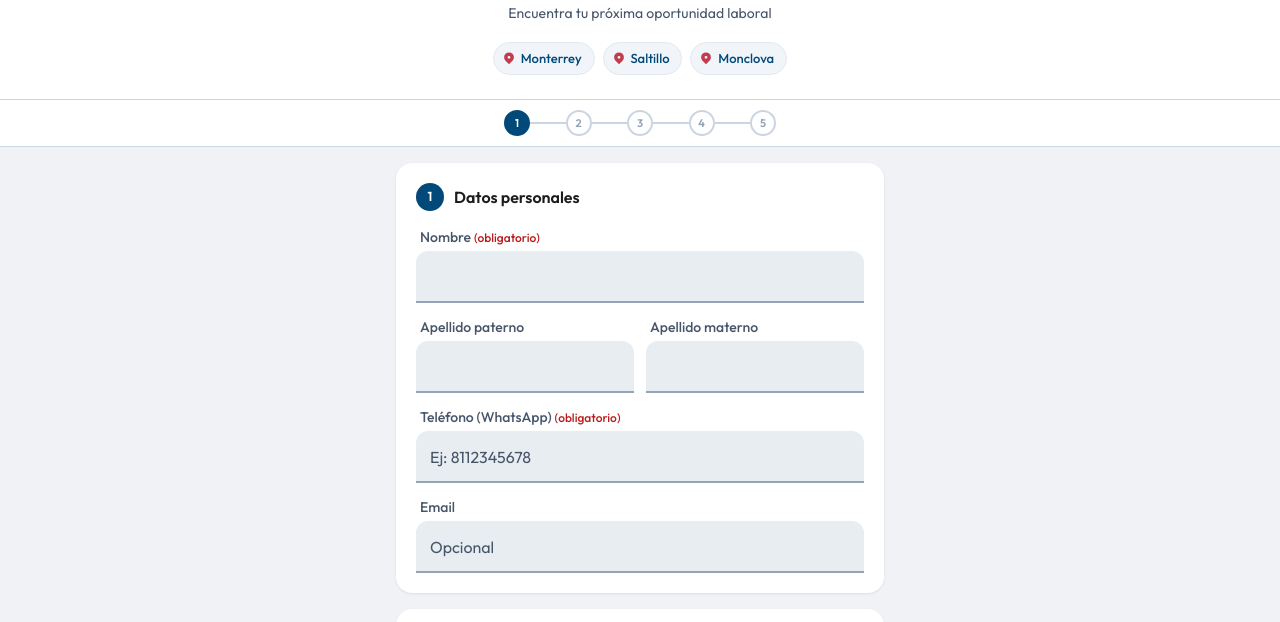
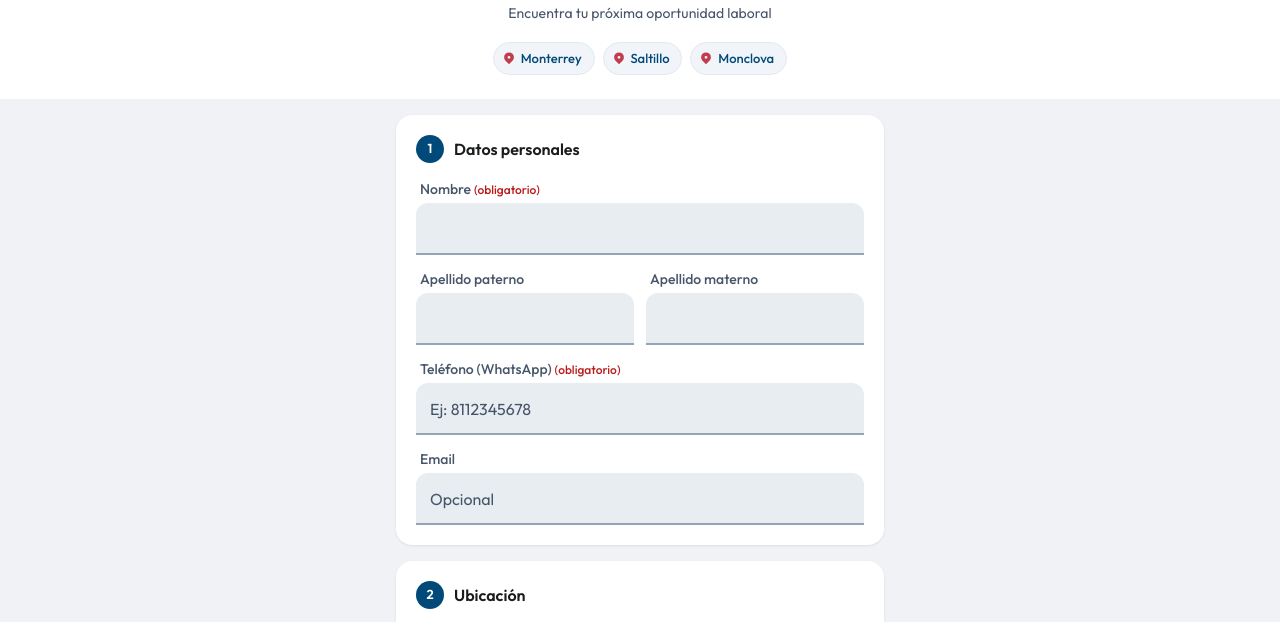
Before and after one commit to jgalazr03/postulaciones_gainco, a website built with Vite: page index.html in a window 1280 px wide. Shown: the part 112-734 px from the top of the page. Built offline with nearby package versions, Linux system fonts and the light colour scheme; no server answers; files whose address does not match are found by name.

Commit message:
fix(ux): eliminar stepper innecesario del formulario
Según guías de Material Design, un stepper no es apropiado para
formularios cortos en una sola página. Las section cards numeradas
proveen suficiente estructura visual sin confundir al usuario.

Co-Authored-By: Claude Opus 4.6 (1M context) <noreply@anthropic.com>

```diff
--- a/index.html
+++ b/index.html
@@ -48,21 +48,6 @@
           </div>
         </div>
       </header>
-
-      <!-- Stepper (sticky) -->
-      <nav class="stepper sticky top-0 z-10 bg-surface border-t border-b border-outline-variant" aria-label="Progreso del formulario">
-        <div class="max-w-xs mx-auto flex items-center justify-between px-6 py-2.5">
-          <span class="stepper-step is-active">1</span>
-          <span class="stepper-line"></span>
-          <span class="stepper-step">2</span>
-          <span class="stepper-line"></span>
-          <span class="stepper-step">3</span>
-          <span class="stepper-line"></span>
-          <span class="stepper-step">4</span>
-          <span class="stepper-line"></span>
-          <span class="stepper-step">5</span>
-        </div>
-      </nav>
 
       <main class="max-w-lg mx-auto px-3 pt-4 pb-8">
 
--- a/src/main.js
+++ b/src/main.js
@@ -21,19 +21,11 @@ const confirmView = document.getElementById('confirm-view');
 const puestoSelect = document.getElementById('puesto_interes');
 const puestoOtroWrapper = document.getElementById('puesto-otro-wrapper');
 
-// --- Stepper refs (initialized in DOMContentLoaded) ---
-let stepperSteps, stepperLines, sectionCards;
-
 // --- Init ---
 document.addEventListener('DOMContentLoaded', () => {
-  stepperSteps = document.querySelectorAll('.stepper-step');
-  stepperLines = document.querySelectorAll('.stepper-line');
-  sectionCards = document.querySelectorAll('#postulacion-form .section-card');
-
   loadCatalogs();
   puestoSelect.addEventListener('change', togglePuestoOtro);
   form.addEventListener('submit', handleSubmit);
-  initStepper();
   initBlurValidation();
 });
 
@@ -363,57 +355,3 @@ function initBlurValidation() {
     }
   });
 }
-
-// =====================
-// Stepper (focus + input based)
-// =====================
-
-function initStepper() {
-  if (!sectionCards.length || !stepperSteps.length) return;
-
-  const stepperNav = document.querySelector('.stepper');
-  let currentStep = 0;
-
-  function sectionHasData(card) {
-    for (const el of card.querySelectorAll('input, select, textarea')) {
-      if (el.type === 'checkbox' || el.type === 'radio') {
-        if (el.checked) return true;
-      } else if (el.value.trim()) {
-        return true;
-      }
-    }
-    return false;
-  }
-
-  function updateStepperUI() {
-    stepperSteps.forEach((step, i) => {
-      const hasFill = sectionHasData(sectionCards[i]);
-      step.classList.toggle('is-active', i === currentStep);
-      step.classList.toggle('is-done', i !== currentStep && hasFill);
-    });
-    stepperLines.forEach((line, i) => {
-      line.classList.toggle('is-done', sectionHasData(sectionCards[i]));
-    });
-  }
-
-  // Update active step on focus
-  sectionCards.forEach((card, i) => {
-    card.addEventListener('focusin', () => {
-      if (i !== currentStep) {
-        currentStep = i;
-        updateStepperUI();
-      }
-    });
-  });
-
-  // Re-evaluate done state on any input change
-  form.addEventListener('input', updateStepperUI);
-  form.addEventListener('change', updateStepperUI);
-
-  // Sticky shadow
-  if (stepperNav) {
-    window.addEventListener('scroll', () => {
-      stepperNav.classList.toggle('is-stuck', stepperNav.getBoundingClientRect().top <= 0);
-    }, { passive: true });
-  }
-}
--- a/src/style.css
+++ b/src/style.css
@@ -344,49 +344,6 @@
   to { opacity: 1; transform: translateY(0); }
 }
 
-/* ===========================
-   Stepper (Material horizontal)
-   =========================== */
-.stepper {
-  box-shadow: none;
-  transition: box-shadow 200ms;
-}
-.stepper.is-stuck {
-  box-shadow: 0 2px 8px -2px rgba(0,0,0,.1);
-}
-.stepper-step {
-  display: inline-flex;
-  align-items: center;
-  justify-content: center;
-  width: 1.625rem;
-  height: 1.625rem;
-  border-radius: 9999px;
-  border: 2px solid var(--color-outline-variant);
-  background: var(--color-surface);
-  color: var(--color-outline);
-  font-size: 0.6875rem;
-  font-weight: 600;
-  flex-shrink: 0;
-  pointer-events: none;
-}
-.stepper-step.is-active {
-  background: var(--color-brand-blue);
-  border-color: var(--color-brand-blue);
-  color: #fff;
-}
-.stepper-step.is-done {
-  background: var(--color-brand-blue);
-  border-color: var(--color-brand-blue);
-  color: #fff;
-}
-.stepper-line {
-  flex: 1;
-  height: 2px;
-  background: var(--color-outline-variant);
-}
-.stepper-line.is-done {
-  background: var(--color-brand-blue);
-}
 
 /* ===========================
    Confirmation animations
```
